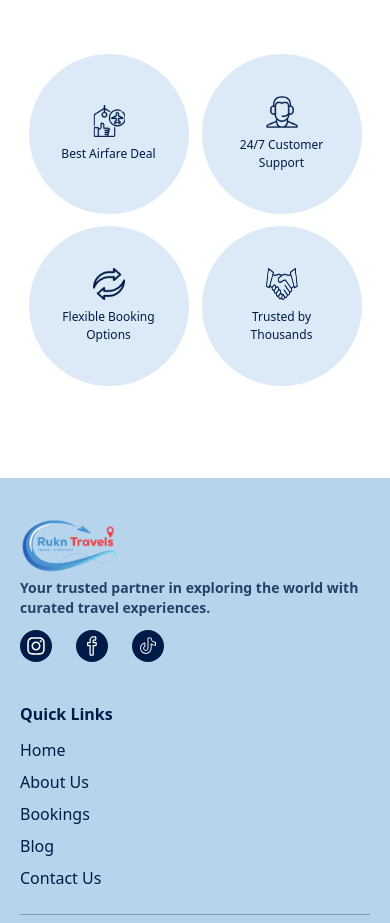
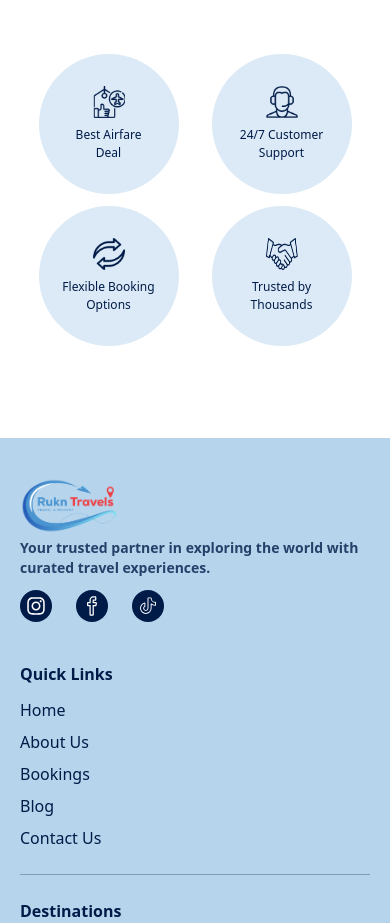
Before and after one commit to Fica-Web/Smart-Travels, a React (Vite) app in the folder frontend/: page /bookings/flights in a window 390 px wide. Shown: the part 1140-2063 px from the top of the page. Built offline with nearby package versions, Linux system fonts and the light colour scheme; no server answers.

Commit message:
adjust layout of circleiconlabel for better responsiveness on flight and visa  booking page

```diff
--- a/frontend/src/components/reusable/CircleIconLabel.jsx
+++ b/frontend/src/components/reusable/CircleIconLabel.jsx
@@ -2,11 +2,15 @@ import React from 'react';
 
 const IconStepCard = ({ icon, step }) => {
   return (
-  <div className="w-40 h-40   md:w-35 md:h-35 lg:w-40 lg:h-40 bg-[#4A94D0]/20 rounded-full flex flex-col items-center justify-center">
+  <div className="w-35 h-35   md:w-35 md:h-35 lg:w-40 lg:h-40 bg-[#4A94D0]/20 rounded-full flex flex-col items-center justify-center">
   <img src={icon} alt="Step icon" className="w-8 h-8 sm:w-10 sm:h-10 md:w-12 md:h-12 mb-2" />
-  <p className="w-[110px] text-xs text-secondary-blue text-center leading-[18px] break-words">
+  <p
+  className="w-[110px] text-xs text-secondary-blue text-center leading-[18px] whitespace-pre-line break-words"
+  style={{ minHeight: '36px' }}
+>
   {step}
 </p>
+
 
 </div>
 
--- a/frontend/src/data/HomeSection/visaProcessStepsData.js
+++ b/frontend/src/data/HomeSection/visaProcessStepsData.js
@@ -13,6 +13,6 @@ export const visaProcessStepsData = [
     { icon: img2, step:'Get Contacted by Our Visa Expert'  },
     { icon: img3, step:'Submit Required Documents'  },
     { icon: img4, step:'Verifying Documents & Visa Processing'  },
-    { icon: img5, step:'Get Visa Approval'  },
+    { icon: img5, step:'Get Visa\nApproval'  },
 
 ]
--- a/frontend/src/data/HomeSection/whyBookWithUsData.js
+++ b/frontend/src/data/HomeSection/whyBookWithUsData.js
@@ -9,7 +9,7 @@ import img4 from '../../assets/image/booking/flight/whybookwithus/icon4.png'
 
 
 export const whyBookWithUsData = [
-    { icon: img1, step:'Best Airfare Deal'  },
+    { icon: img1, step:'Best Airfare\nDeal'  },
     { icon: img2, step:'24/7 Customer Support'  },
     { icon: img3, step:'Flexible Booking Options '  },
     { icon: img4, step:'Trusted by Thousands'  },
```
